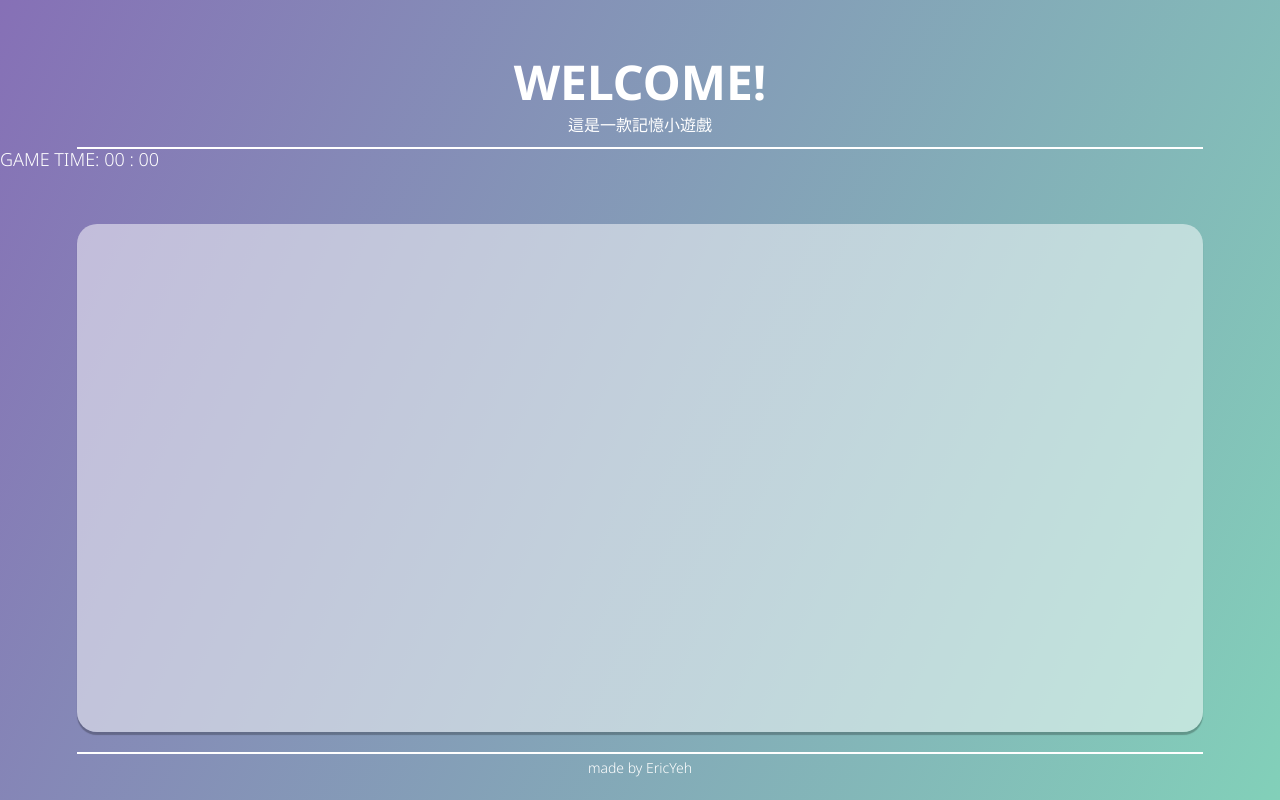
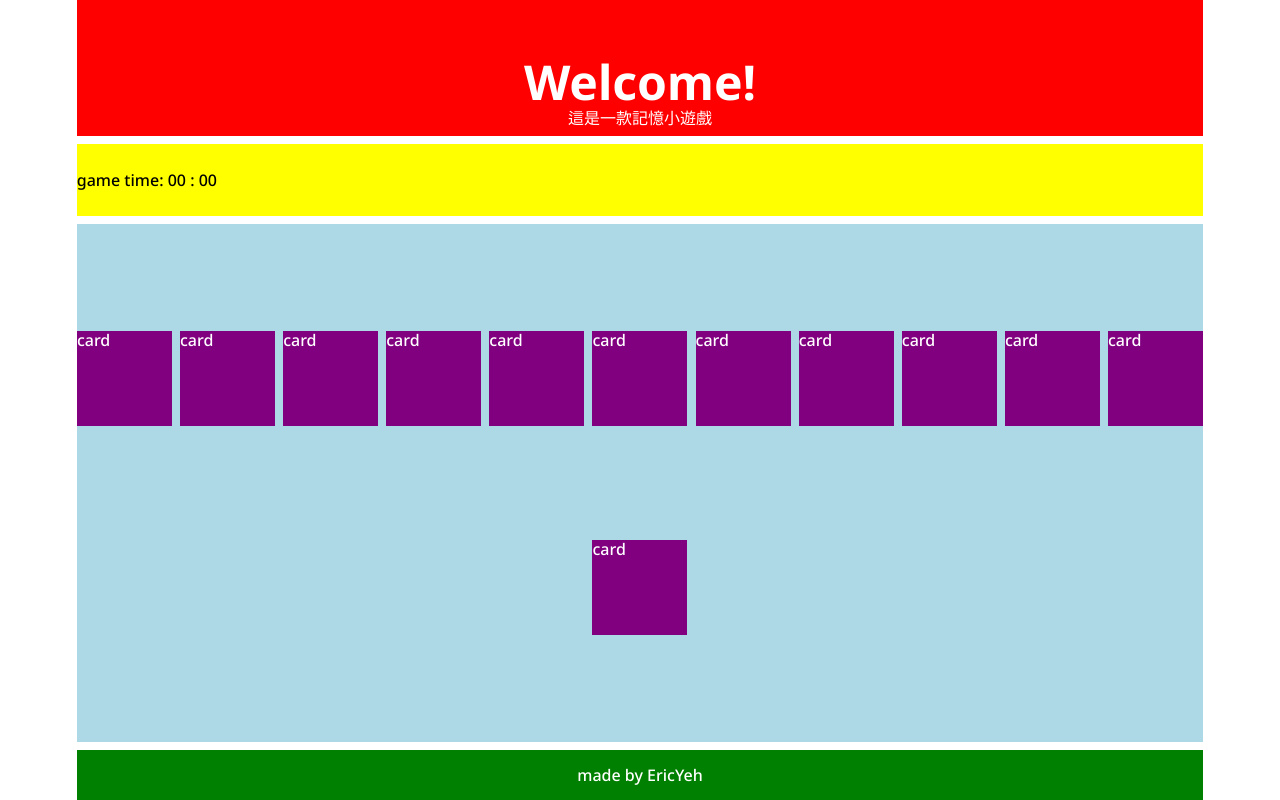
Before and after one commit to EricYeh-TW/Memory-game, a website: page src/index.html in a window 1280 px wide. Drawn offline with Linux system fonts and the light colour scheme.

Commit message:
fix layout

```diff
--- a/docs/css/main.scss
+++ b/docs/css/main.scss
@@ -9,85 +9,143 @@ $font-light: 300;
 $font-normal: 500;
 $font-bold: 700;
 
-body {
-  width: 100%;
-  height: 100vh;
-  background-image: $main-gradient;
-  background-repeat: no-repeat;
-  background-attachment: fixed;
+body{
+  box-sizing:border-box;
   font-family: 'Noto Sans', 'Noto Sans TC', sans-serif;
 }
 
-.title{
-  position: relative;
-  padding-top: 3.375em;
-  color: $text-color;
-  text-transform: uppercase;
+.container {
+  width: 88%;
+  min-width: 300px;
+  height: 100vh;
+  min-height: 300px;
+  margin: auto;
+  gap:0.5em;
+  // background-image: $main-gradient;
+  // background-repeat: no-repeat;
+  // background-attachment: fixed;
   display: flex;
   flex-direction: column;
   align-items: center;
+}
+
+.title{
+  width: 100%;
+  color: $text-color;
+  text-align: center;
+  background-color: red;
+  padding-top: 3.375em;
 
   h1{
-    margin: 0;
-    padding: 0;
     font-size: 3em;
-    font-weight: $font-bold;
-    // line-height: 1;
   }
 
   small{
     font-size: 1em;
-    font-weight: $font-normal;
-    line-height: 2;
-    padding-bottom: 8px;
-  }
-
-  &::after{
-    content: '';
-    position: absolute;
-    border-bottom: 2px solid $text-color;
-    right: 6%;
-    left: 6%;
-    bottom: 0;
+    display: block;
+    padding-bottom: 0.5em;
   }
 }
+.time{
+  width: 100%;
+  background-color: yellow;
+  padding: 27px 0;
+}
+.wrap{
+  width: 100%;
+  background-color: lightblue;
+  color: $text-color;
+  display: flex;
+  flex-grow: 1;
+  gap: 0.5em;
+  flex-wrap: wrap;
+  justify-content: space-evenly;
+  align-content: space-evenly;
 
-.container{
-  position: absolute;
-  right: 6%;
-  left: 6%;
-  top: 28%;
-  bottom: 8.5%;
-  // width: 88%;
-  // height: 50%;
-  background-color: rgba(255,255,255,0.5);
-  box-shadow: 0px 3px 1px rgba(0, 0, 0, 0.25);
-  border-radius: 20px;
+  .card{
+    width: 95px;
+    height: 95px;
+    background-color: purple;
+  }
+}
+.copyright{
+  width: 100%;
+  color: $text-color;
+  text-align: center;
+  background-color: green;
+
 }
 
-.time{
-  color: $text-color;
-  text-transform: uppercase;
-  font-weight: $font-light;
-  font-size: 1.125em;
-}
+// .title{
+//   position: relative;
+//   padding-top: 3.375em;
+//   color: $text-color;
+//   text-transform: uppercase;
+//   display: flex;
+//   flex-direction: column;
+//   align-items: center;
 
-.footer-content{
-  width: 100%;
-  position: absolute;
-  bottom: 10px;
-  text-align: center;
-  font-size: 0.875em;
-  font-weight: $font-light;
-  color: $text-color;
-  padding-top: 8px;
+//   h1{
+//     margin: 0;
+//     padding: 0;
+//     font-size: 3em;
+//     font-weight: $font-bold;
+//     // line-height: 1;
+//   }
 
-  &::after{
-    content: "";
-    position: absolute;
-    border-top: 2px solid $text-color;
-    top: 0;
-    left: 6%;
-    right: 6%;
-  }
-}
+//   small{
+//     font-size: 1em;
+//     font-weight: $font-normal;
+//     line-height: 2;
+//     padding-bottom: 8px;
+//   }
+
+//   &::after{
+//     content: '';
+//     position: absolute;
+//     border-bottom: 2px solid $text-color;
+//     right: 6%;
+//     left: 6%;
+//     bottom: 0;
+//   }
+// }
+
+// .wrap{
+//   position: absolute;
+//   right: 6%;
+//   left: 6%;
+//   top: 28%;
+//   bottom: 8.5%;
+//   // width: 88%;
+//   // height: 50%;
+//   background-color: rgba(255,255,255,0.5);
+//   box-shadow: 0px 3px 1px rgba(0, 0, 0, 0.25);
+//   border-radius: 20px;
+// }
+
+// .time{
+//   color: $text-color;
+//   text-transform: uppercase;
+//   font-weight: $font-light;
+//   font-size: 1.125em;
+// }
+
+// .footer-content{
+//   width: 100%;
+//   position: absolute;
+//   bottom: 10px;
+//   text-align: center;
+//   font-size: 0.875em;
+//   font-weight: $font-light;
+//   color: $text-color;
+//   padding-top: 8px;
+
+//   &::after{
+//     content: "";
+//     position: absolute;
+//     border-top: 2px solid $text-color;
+//     top: 0;
+//     left: 6%;
+//     right: 6%;
+//   }
+// }
--- a/src/index.html
+++ b/src/index.html
@@ -9,25 +9,83 @@
     <link rel="stylesheet" href="../docs/css/main.css" />
   </head>
   <body>
+    <div class="container">
       <header class="title">
         <h1>Welcome!</h1>
         <small>這是一款記憶小遊戲</small>
       </header>
       <div class="time">
         <span>game time: </span>
-      <span>00</span>
-      <span>:</span>
+        <span class="time-second">00</span>
+        <span class="time-tens">:</span>
         <span>00</span>
       </div>
-    <div class="container">
+      <div class="wrap">
         <div class="card">
-        <div class="front"></div>
-        <div class="back"></div>
+          card
+          <div class="card-front"></div>
+          <div class="card-back"></div>
+        </div>
+        <div class="card">
+          card
+          <div class="card-front"></div>
+          <div class="card-back"></div>
+        </div>
+        <div class="card">
+          card
+          <div class="card-front"></div>
+          <div class="card-back"></div>
+        </div>
+        <div class="card">
+          card
+          <div class="card-front"></div>
+          <div class="card-back"></div>
+        </div>
+        <div class="card">
+          card
+          <div class="card-front"></div>
+          <div class="card-back"></div>
+        </div>
+        <div class="card">
+          card
+          <div class="card-front"></div>
+          <div class="card-back"></div>
+        </div>
+        <div class="card">
+          card
+          <div class="card-front"></div>
+          <div class="card-back"></div>
+        </div>
+        <div class="card">
+          card
+          <div class="card-front"></div>
+          <div class="card-back"></div>
+        </div>
+        <div class="card">
+          card
+          <div class="card-front"></div>
+          <div class="card-back"></div>
+        </div>
+        <div class="card">
+          card
+          <div class="card-front"></div>
+          <div class="card-back"></div>
+        </div>
+        <div class="card">
+          card
+          <div class="card-front"></div>
+          <div class="card-back"></div>
+        </div>
+        <div class="card">
+          card
+          <div class="card-front"></div>
+          <div class="card-back"></div>
         </div>
       </div>
-    <footer>
-      <p class="footer-content">made by EricYeh</p>
+      <footer class="copyright">
+        <p>made by EricYeh</p>
       </footer>
+    </div>
   </body>
   <script src="../docs/scripts/main.js"></script>
 </html>
```
Also changed, not shown: docs/css/main.css, docs/css/normalize.css, 1 other file. Lines whose indentation alone changed are shown as unchanged.
